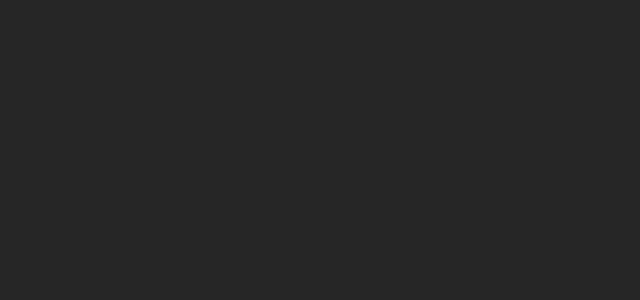
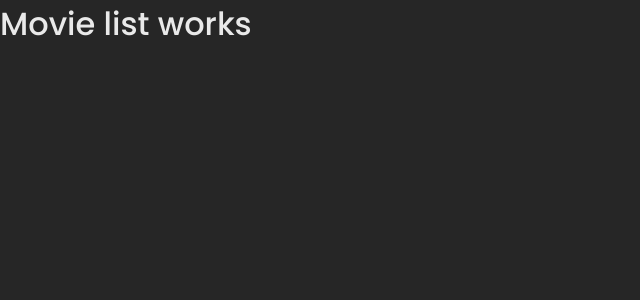
Before and after one commit to pernillafed/filmvisarna-cinema, a React (Create React App) app: page /movie-list in a window 1280 px wide. Shown: the top 300 px of the page, without its empty margins (0-640 px from the left). Built offline with nearby package versions, Linux system fonts and the light colour scheme; a web font is replaced by a local one.

Commit message:
Created MovieList page and added it to App

```diff
--- a/src/App.js
+++ b/src/App.js
@@ -1,11 +1,13 @@
 import { BrowserRouter, Route } from 'react-router-dom';
 import React from "react";
+
+import MovieList from './pages/MovieList';
 
 function App() {
   return (
     <div className="App">
       <BrowserRouter>
-
+        <Route exact path="/movie-list" component={MovieList} />
       </BrowserRouter>
     </div>
   );
--- /dev/null
+++ b/src/pages/MovieList.jsx
@@ -0,0 +1,7 @@
+function MovieList() {
+    return (
+        <h1>Movie list works</h1>
+    )
+}
+
+export default MovieList;
```
